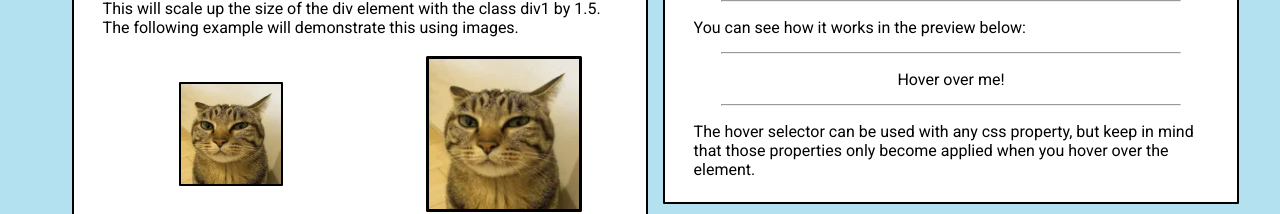
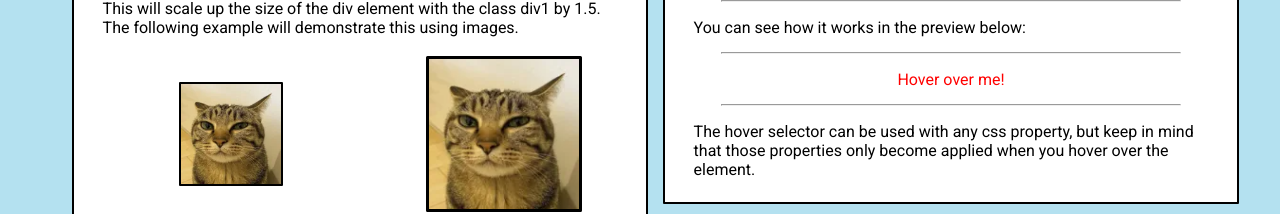
Before and after one commit to austinl1905/css-geometry-fundamentals, a plain HTML site: page index.html in a window 1280 px wide. Shown: the part 354-568 px from the top of the page. Drawn offline with nearby package versions, Linux system fonts and the light colour scheme.

Commit message:
add more grid rows for more panels

```diff
--- a/scss/style.scss
+++ b/scss/style.scss
@@ -71,7 +71,7 @@ body {
     display: grid;
     grid-template-columns: 50% 50%;
     gap: 15px;
-    grid-template-rows: 100px 100px 100px 100px 100px 100px 100px;
+    grid-template-rows: 100px 100px 100px 100px 100px 100px 100px 100px 100px 100px 100px 100px 100px 100px 100px;
     @include content-center;
   }
 
@@ -84,6 +84,7 @@ body {
 #preview-text {
   @extend .container-text;
   text-align: center;
+  color: red;
 }
 
 #preview-text:hover {
```
Also changed, not shown: css/style.css, 1 other file.
